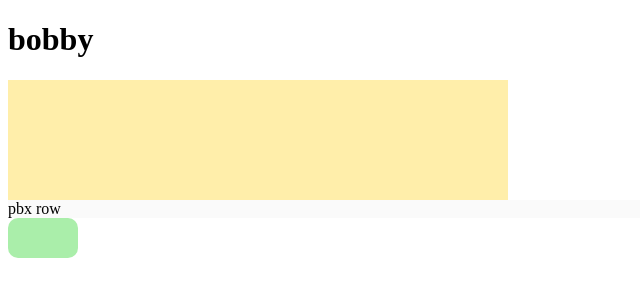
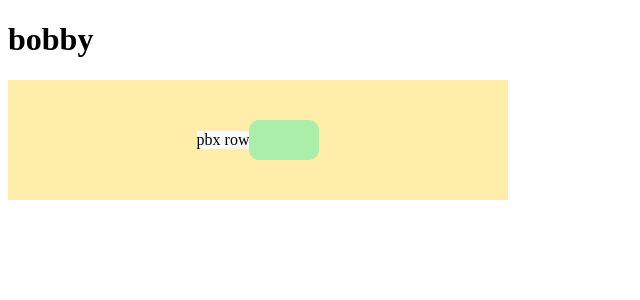
Before and after one commit to pavbox/university_amm_web, a React app in the folder app/frontend/: page / in a window 1280 px wide. Shown: the top 300 px of the page, without its empty margins (0-640 px from the left). Built offline with nearby package versions, Linux system fonts and the light colour scheme.

Commit message:
moved items into container component

```diff
--- a/app/frontend/src/index.jsx
+++ b/app/frontend/src/index.jsx
@@ -8,9 +8,10 @@ import Table from './components/Table';
 ReactDOM.render(
   <div>
     <h1>bobby</h1>
-    <Container />
-    <Table name="pbx row" />
-    <Button value="click" />
+    <Container>
+      <Table name="pbx row" />
+      <Button value="click" />
+    </Container>
   </div>,
   document.getElementById('root'),
 );
```
